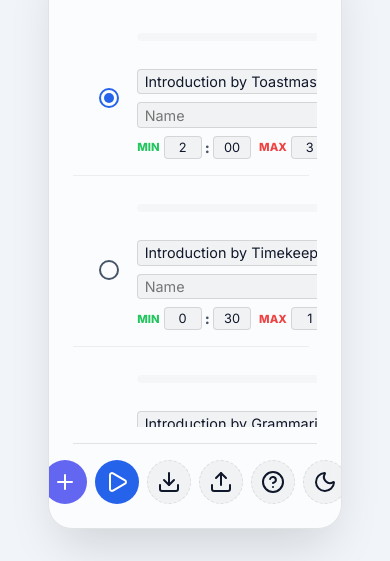
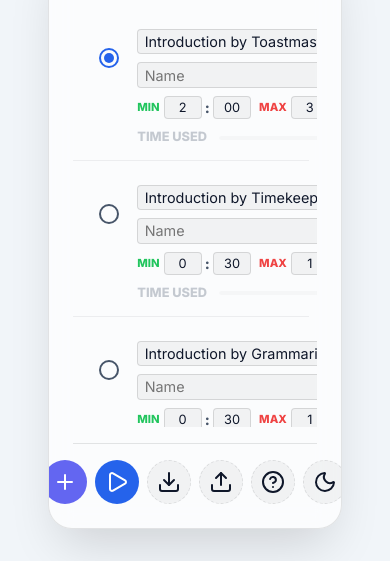
Before and after one commit to fangfufu/toastmaster-timer, a website: page www/index.html in a window 390 px wide. Shown: the part 186-747 px from the top of the page. Drawn offline with nearby package versions, Linux system fonts and the light colour scheme.

Commit message:
Refactor 'Time used' layout for narrow viewports: visibility, overlap, horizontal flow, and alignment fixes

```diff
--- a/www/app.js
+++ b/www/app.js
@@ -141,7 +141,7 @@ async function stopTimer() {
       if (percentage > 100) percentage = 100;
 
       progressFill.style.width = percentage + '%';
-      if (timeLabel) timeLabel.innerText = formatTime(secondsElapsed) + ' (' + Math.round((secondsElapsed / thresholds.bell) * 100) + '%)';
+      if (timeLabel) timeLabel.innerText = 'Time used: ' + formatTime(secondsElapsed) + ' (' + Math.round((secondsElapsed / thresholds.bell) * 100) + '%)';
       timeUsedCol.classList.add('has-data');
       row.dataset.timeUsed = secondsElapsed;
 
@@ -254,7 +254,7 @@ function addSlot(role = '', name = '', minM = '5', minS = '00', maxM = '7', maxS
         if (percentage > 100) percentage = 100;
 
         progressFill.style.width = percentage + '%';
-        if (timeLabel) timeLabel.innerText = formatTime(timeUsed) + ' (' + Math.round((timeUsed / bellTime) * 100) + '%)';
+        if (timeLabel) timeLabel.innerText = 'Time used: ' + formatTime(timeUsed) + ' (' + Math.round((timeUsed / bellTime) * 100) + '%)';
         timeUsedCol.classList.add('has-data');
         row.dataset.timeUsed = timeUsed;
 
--- a/www/index.css
+++ b/www/index.css
@@ -691,28 +691,40 @@ button#back-btn:hover {
   .slot-row {
     display: grid;
     grid-template-columns: 40px 1fr 20px 20px;
-    grid-template-rows: auto auto auto auto;
+    grid-template-rows: auto auto auto auto auto;
     gap: 0.5rem;
     padding: 1rem;
     align-items: center;
   }
 
   .time-used-col {
-    grid-row: 1;
+    grid-row: 5;
     grid-column: 2;
     display: flex;
     flex-direction: row;
     align-items: center;
-    gap: 0.5rem;
-    height: 32px;
+    gap: 0.75rem;
     opacity: 0.3;
     transition: opacity 0.3s;
     width: auto;
     min-width: unset;
-    margin-bottom: 0.5rem;
+    margin-top: 0.25rem;
   }
+
   .time-used-col .time-label {
-    display: none;
+    display: block;
+    font-size: 0.8rem;
+    text-align: left;
+    line-height: 1;
+    white-space: nowrap;
+    margin-bottom: 0;
+    font-weight: 700;
+    text-transform: uppercase;
+  }
+
+  .progress-bg {
+    flex: 1;
+    height: 4px;
   }
 
   .radio-label {
```
